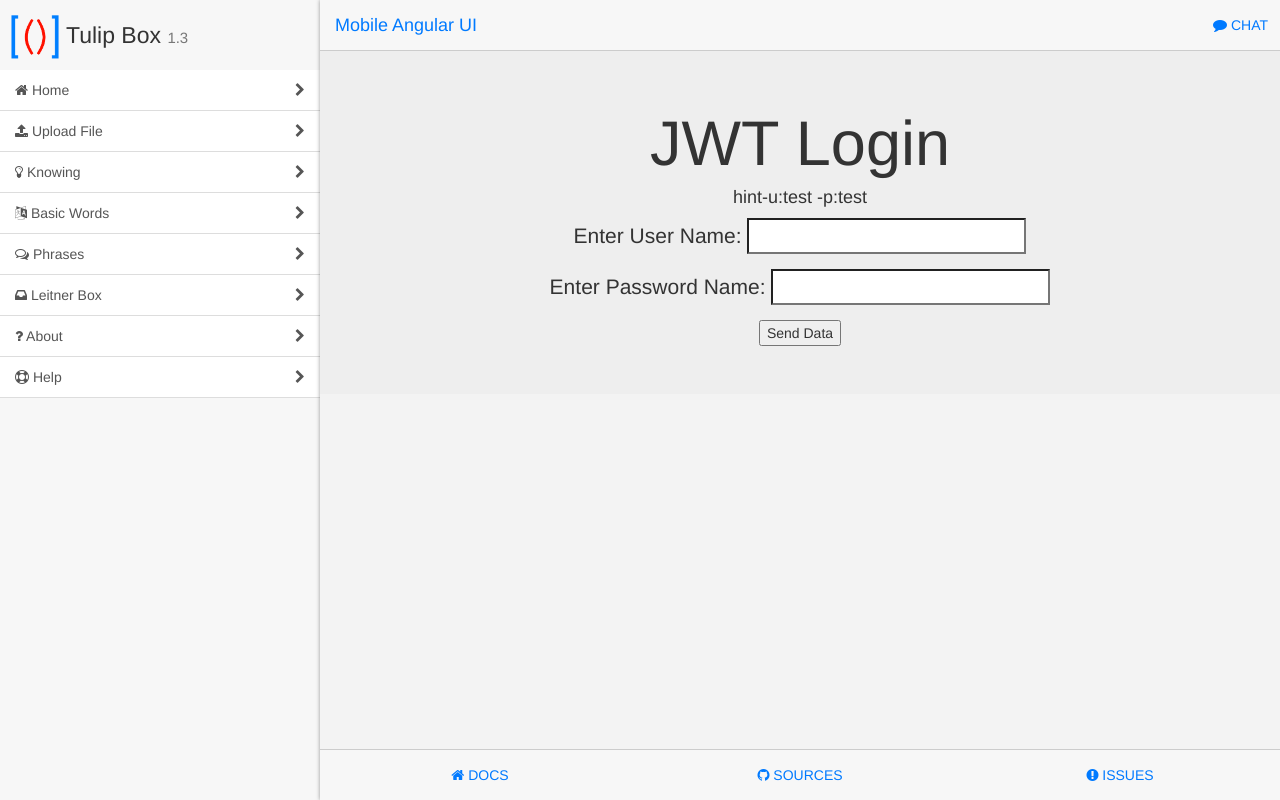
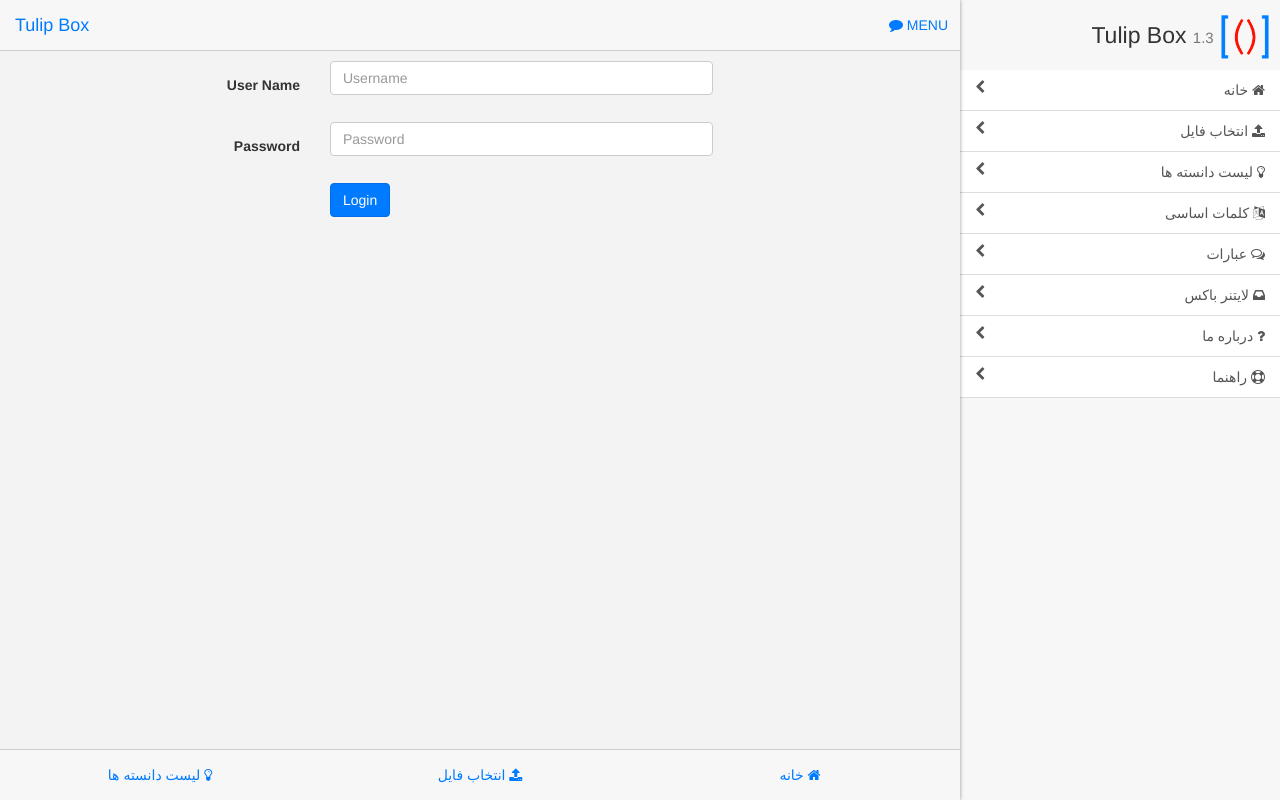
Before and after one commit to mehdi20301/TulipBox, a plain HTML site: page AngularJsRoutingExample/index.html in a window 1280 px wide. Drawn offline with nearby package versions, Linux system fonts and the light colour scheme; some packages are replaced by stand-ins of ours; no server answers.

Commit message:
change to farsi

```diff
--- a/AngularJsRoutingExample/demo.js
+++ b/AngularJsRoutingExample/demo.js
@@ -26,6 +26,7 @@ var app = angular.module('TulipCloudsApp', [
 //});
 app.run(function ($transform, $rootScope, $state,$http, AuthService) {
     window.$transform = $transform;
+
     $rootScope.$on("$stateChangeStart", function (event, toState, toParams, fromState, fromParams) {
         //debugger;
         //var cookieWObject = read_cookie('cookieName');
--- a/AngularJsRoutingExample/dist/css/mobile-angular-ui-desktop.css
+++ b/AngularJsRoutingExample/dist/css/mobile-angular-ui-desktop.css
@@ -2,318 +2,422 @@
     .col-md-1, .col-md-2, .col-md-3, .col-md-4, .col-md-5, .col-md-6, .col-md-7, .col-md-8, .col-md-9, .col-md-10, .col-md-11, .col-md-12 {
         float: left;
     }
+
     .col-md-12 {
         width: 100%;
     }
+
     .col-md-11 {
         width: 91.66666667%;
     }
+
     .col-md-10 {
         width: 83.33333333%;
     }
+
     .col-md-9 {
         width: 75%;
     }
+
     .col-md-8 {
         width: 66.66666667%;
     }
+
     .col-md-7 {
         width: 58.33333333%;
     }
+
     .col-md-6 {
         width: 50%;
     }
+
     .col-md-5 {
         width: 41.66666667%;
     }
+
     .col-md-4 {
         width: 33.33333333%;
     }
+
     .col-md-3 {
         width: 25%;
     }
+
     .col-md-2 {
         width: 16.66666667%;
     }
+
     .col-md-1 {
         width: 8.33333333%;
     }
+
     .col-md-pull-12 {
         right: 100%;
     }
+
     .col-md-pull-11 {
         right: 91.66666667%;
     }
+
     .col-md-pull-10 {
         right: 83.33333333%;
     }
+
     .col-md-pull-9 {
         right: 75%;
     }
+
     .col-md-pull-8 {
         right: 66.66666667%;
     }
+
     .col-md-pull-7 {
         right: 58.33333333%;
     }
+
     .col-md-pull-6 {
         right: 50%;
     }
+
     .col-md-pull-5 {
         right: 41.66666667%;
     }
+
     .col-md-pull-4 {
         right: 33.33333333%;
     }
+
     .col-md-pull-3 {
         right: 25%;
     }
+
     .col-md-pull-2 {
         right: 16.66666667%;
     }
+
     .col-md-pull-1 {
         right: 8.33333333%;
     }
+
     .col-md-pull-0 {
         right: auto;
     }
+
     .col-md-push-12 {
         left: 100%;
     }
+
     .col-md-push-11 {
         left: 91.66666667%;
     }
+
     .col-md-push-10 {
         left: 83.33333333%;
     }
+
     .col-md-push-9 {
         left: 75%;
     }
+
     .col-md-push-8 {
         left: 66.66666667%;
     }
+
     .col-md-push-7 {
         left: 58.33333333%;
     }
+
     .col-md-push-6 {
         left: 50%;
     }
+
     .col-md-push-5 {
         left: 41.66666667%;
     }
+
     .col-md-push-4 {
         left: 33.33333333%;
     }
+
     .col-md-push-3 {
         left: 25%;
     }
+
     .col-md-push-2 {
         left: 16.66666667%;
     }
+
     .col-md-push-1 {
         left: 8.33333333%;
     }
+
     .col-md-push-0 {
         left: auto;
     }
+
     .col-md-offset-12 {
         margin-left: 100%;
     }
+
     .col-md-offset-11 {
         margin-left: 91.66666667%;
     }
+
     .col-md-offset-10 {
         margin-left: 83.33333333%;
     }
+
     .col-md-offset-9 {
         margin-left: 75%;
     }
+
     .col-md-offset-8 {
         margin-left: 66.66666667%;
     }
+
     .col-md-offset-7 {
         margin-left: 58.33333333%;
     }
+
     .col-md-offset-6 {
         margin-left: 50%;
     }
+
     .col-md-offset-5 {
         margin-left: 41.66666667%;
     }
+
     .col-md-offset-4 {
         margin-left: 33.33333333%;
     }
+
     .col-md-offset-3 {
         margin-left: 25%;
     }
+
     .col-md-offset-2 {
         margin-left: 16.66666667%;
     }
+
     .col-md-offset-1 {
         margin-left: 8.33333333%;
     }
+
     .col-md-offset-0 {
         margin-left: 0%;
     }
 }
+
 @media (min-width: 1200px) {
     .col-lg-1, .col-lg-2, .col-lg-3, .col-lg-4, .col-lg-5, .col-lg-6, .col-lg-7, .col-lg-8, .col-lg-9, .col-lg-10, .col-lg-11, .col-lg-12 {
         float: left;
     }
+
     .col-lg-12 {
         width: 100%;
     }
+
     .col-lg-11 {
         width: 91.66666667%;
     }
+
     .col-lg-10 {
         width: 83.33333333%;
     }
+
     .col-lg-9 {
         width: 75%;
     }
+
     .col-lg-8 {
         width: 66.66666667%;
     }
+
     .col-lg-7 {
         width: 58.33333333%;
     }
+
     .col-lg-6 {
         width: 50%;
     }
+
     .col-lg-5 {
         width: 41.66666667%;
     }
+
     .col-lg-4 {
         width: 33.33333333%;
     }
+
     .col-lg-3 {
         width: 25%;
     }
+
     .col-lg-2 {
         width: 16.66666667%;
     }
+
     .col-lg-1 {
         width: 8.33333333%;
     }
+
     .col-lg-pull-12 {
         right: 100%;
     }
+
     .col-lg-pull-11 {
         right: 91.66666667%;
     }
+
     .col-lg-pull-10 {
         right: 83.33333333%;
     }
+
     .col-lg-pull-9 {
         right: 75%;
     }
+
     .col-lg-pull-8 {
         right: 66.66666667%;
     }
+
     .col-lg-pull-7 {
         right: 58.33333333%;
     }
+
     .col-lg-pull-6 {
         right: 50%;
     }
+
     .col-lg-pull-5 {
         right: 41.66666667%;
     }
+
     .col-lg-pull-4 {
         right: 33.33333333%;
     }
+
     .col-lg-pull-3 {
         right: 25%;
     }
+
     .col-lg-pull-2 {
         right: 16.66666667%;
     }
+
     .col-lg-pull-1 {
         right: 8.33333333%;
     }
+
     .col-lg-pull-0 {
         right: auto;
     }
+
     .col-lg-push-12 {
         left: 100%;
     }
+
     .col-lg-push-11 {
         left: 91.66666667%;
     }
+
     .col-lg-push-10 {
         left: 83.33333333%;
     }
+
     .col-lg-push-9 {
         left: 75%;
     }
+
     .col-lg-push-8 {
         left: 66.66666667%;
     }
+
     .col-lg-push-7 {
         left: 58.33333333%;
     }
+
     .col-lg-push-6 {
         left: 50%;
     }
+
     .col-lg-push-5 {
         left: 41.66666667%;
     }
+
     .col-lg-push-4 {
         left: 33.33333333%;
     }
+
     .col-lg-push-3 {
         left: 25%;
     }
+
     .col-lg-push-2 {
         left: 16.66666667%;
     }
+
     .col-lg-push-1 {
         left: 8.33333333%;
     }
+
     .col-lg-push-0 {
         left: auto;
     }
+
     .col-lg-offset-12 {
         margin-left: 100%;
     }
+
     .col-lg-offset-11 {
         margin-left: 91.66666667%;
     }
+
     .col-lg-offset-10 {
         margin-left: 83.33333333%;
     }
+
     .col-lg-offset-9 {
         margin-left: 75%;
     }
+
     .col-lg-offset-8 {
         margin-left: 66.66666667%;
     }
+
     .col-lg-offset-7 {
         margin-left: 58.33333333%;
     }
+
     .col-lg-offset-6 {
         margin-left: 50%;
     }
+
     .col-lg-offset-5 {
         margin-left: 41.66666667%;
     }
+
     .col-lg-offset-4 {
         margin-left: 33.33333333%;
     }
+
     .col-lg-offset-3 {
         margin-left: 25%;
     }
+
     .col-lg-offset-2 {
         margin-left: 16.66666667%;
     }
+
     .col-lg-offset-1 {
         margin-left: 8.33333333%;
     }
+
     .col-lg-offset-0 {
         margin-left: 0%;
     }
 }
+
 .breadcrumb {
     padding: 8px 15px;
     margin-bottom: 20px;
@@ -321,26 +425,32 @@
     background-color: #f5f5f5;
     border-radius: 4px;
 }
+
     .breadcrumb > li {
         display: inline-block;
     }
+
         .breadcrumb > li + li:before {
             content: "/\00a0";
             padding: 0 5px;
             color: #ccc;
         }
+
     .breadcrumb > .active {
         color: #777777;
     }
+
 .pagination {
     display: inline-block;
     padding-left: 0;
     margin: 20px 0;
     border-radius: 4px;
 }
+
     .pagination > li {
         display: inline;
     }
+
         .pagination > li > a,
         .pagination > li > span {
             position: relative;
@@ -353,17 +463,20 @@
             border: 1px solid #ddd;
             margin-left: -1px;
         }
+
         .pagination > li:first-child > a,
         .pagination > li:first-child > span {
             margin-left: 0;
             border-bottom-left-radius: 4px;
             border-top-left-radius: 4px;
         }
+
         .pagination > li:last-child > a,
         .pagination > li:last-child > span {
             border-bottom-right-radius: 4px;
             border-top-right-radius: 4px;
         }
+
         .pagination > li > a:hover,
         .pagination > li > span:hover,
         .pagination > li > a:focus,
@@ -373,6 +486,7 @@
             background-color: #eeeeee;
             border-color: #ddd;
         }
+
     .pagination > .active > a,
     .pagination > .active > span,
     .pagination > .active > a:hover,
@@ -385,6 +499,7 @@
         border-color: #007aff;
         cursor: default;
     }
+
     .pagination > .disabled > span,
     .pagination > .disabled > span:hover,
     .pagination > .disabled > span:focus,
@@ -396,38 +511,45 @@
         border-color: #ddd;
         cursor: not-allowed;
     }
+
 .pagination-lg > li > a,
 .pagination-lg > li > span {
     padding: 10px 16px;
     font-size: 18px;
     line-height: 1.3333333;
 }
+
 .pagination-lg > li:first-child > a,
 .pagination-lg > li:first-child > span {
     border-bottom-left-radius: 6px;
     border-top-left-radius: 6px;
 }
+
 .pagination-lg > li:last-child > a,
 .pagination-lg > li:last-child > span {
     border-bottom-right-radius: 6px;
     border-top-right-radius: 6px;
 }
+
 .pagination-sm > li > a,
 .pagination-sm > li > span {
     padding: 5px 10px;
     font-size: 12px;
     line-height: 1.5;
 }
+
 .pagination-sm > li:first-child > a,
 .pagination-sm > li:first-child > span {
     border-bottom-left-radius: 3px;
     border-top-left-radius: 3px;
 }
+
 .pagination-sm > li:last-child > a,
 .pagination-sm > li:last-child > span {
     border-bottom-right-radius: 3px;
     border-top-right-radius: 3px;
 }
+
 .jumbotron {
     padding-top: 30px;
     padding-bottom: 30px;
@@ -435,80 +557,97 @@
     color: inherit;
     background-color: #eeeeee;
 }
+
     .jumbotron h1,
     .jumbotron .h1 {
         color: inherit;
     }
+
     .jumbotron p {
         margin-bottom: 15px;
         font-size: 21px;
         font-weight: 200;
     }
+
     .jumbotron > hr {
         border-top-color: #d5d5d5;
     }
+
 .container .jumbotron,
 .container-fluid .jumbotron {
     border-radius: 6px;
     padding-left: 15px;
     padding-right: 15px;
 }
+
 .jumbotron .container {
     max-width: 100%;
 }
+
 @media screen and (min-width: 768px) {
     .jumbotron {
         padding-top: 48px;
         padding-bottom: 48px;
     }
+
     .container .jumbotron,
     .container-fluid .jumbotron {
         padding-left: 60px;
         padding-right: 60px;
     }
+
     .jumbotron h1,
     .jumbotron .h1 {
         font-size: 63px;
     }
 }
+
 @media (min-width: 992px) {
     .sidebar {
         pointer-events: auto;
+        direction: rtl;
     }
+
     .sidebar-toggle {
         display: none;
     }
+
     .navbar-brand-center {
         text-align: left;
         width: auto;
         float: left;
         position: relative;
     }
+
     .sidebar-left {
         display: block;
         left: 0;
         width: 300px;
     }
+
     .sidebar-right {
         display: block;
         right: 0;
         left: auto;
         width: 300px;
     }
+
     .sidebar-right-in .sidebar-left {
         -webkit-transform: translate3d(0, 0, 0) !important;
         -moz-transform: translate3d(0, 0, 0) !important;
         transform: translate3d(0, 0, 0) !important;
     }
+
     .sidebar-left-in .sidebar-right {
         -webkit-transform: translate3d(0, 0, 0) !important;
         -moz-transform: translate3d(0, 0, 0) !important;
         transform: translate3d(0, 0, 0) !important;
     }
-  .has-sidebar-left .app,
-  .sidebar-left-in .app {
+
+    .has-sidebar-right .app,
+    .sidebar-right-in .app {
         width: auto;
-    margin-left: 300px;
+        margin-right: 300px;
         left: 0;
         -webkit-transform: translate3d(0, 0, 0) !important;
         -moz-transform: translate3d(0, 0, 0) !important;
@@ -518,6 +657,7 @@
         -moz-transition: -moz-transform 0 ease;
         transition: transform 0 ease;
     }
+
     .sidebar-right-in .app {
         width: auto;
         margin-right: 300px;
@@ -531,17 +671,21 @@
         transition: transform 0 ease;
     }
 }
+
 @media (min-width: 1200px) {
     .sidebar-left {
         width: 320px;
     }
+
     .sidebar-right {
         width: 320px;
     }
-  .has-sidebar-left .app,
-  .sidebar-left-in .app {
-    margin-left: 320px;
+
+    .has-sidebar-right .app,
+    .sidebar-right-in .app {
+        margin-right: 320px;
     }
+
     .sidebar-right-in .app {
         margin-right: 320px;
     }
--- a/AngularJsRoutingExample/dist/js/mobile-angular-ui.core.js
+++ b/AngularJsRoutingExample/dist/js/mobile-angular-ui.core.js
@@ -1706,7 +1706,7 @@
          *
          * @param {object} object An object of the form `{state1: value1, ..., stateN: valueN}`
          */
-        setMany: function(map) {
+          setMany: function (map) {
           angular.forEach(map, function(value, id) {
             this.setOne(id, value);
           }, this);
--- a/AngularJsRoutingExample/dist/js/mobile-angular-ui.js
+++ b/AngularJsRoutingExample/dist/js/mobile-angular-ui.js
@@ -1707,7 +1707,7 @@
          * @param {object} object An object of the form `{state1: value1, ..., stateN: valueN}`
          */
         setMany: function(map) {
-          angular.forEach(map, function(value, id) {
+            angular.forEach(map, function (value, id) {
             this.setOne(id, value);
           }, this);
         },
@@ -3489,7 +3489,8 @@
       ) {
         return {
           restrict: 'C',
-          link: function(scope, elem, attrs) {
+            link: function (scope, elem, attrs) {
+                debugger;
             var parentClass = 'has-sidebar-' + side;
             var visibleClass = 'sidebar-' + side + '-visible';
             var activeClass = 'sidebar-' + side + '-in';
@@ -3513,7 +3514,6 @@
               $rootElement
                 .removeClass(activeClass);
             });
-
             var defaultActive = attrs.active !== undefined && attrs.active !== 'false';
             SharedState.initialize(scope, stateName, {defaultValue: defaultActive});
 
--- a/AngularJsRoutingExample/index.html
+++ b/AngularJsRoutingExample/index.html
@@ -13,14 +13,14 @@
     </style>
     <link rel="stylesheet" href="/dist/css/mobile-angular-ui-hover.min.css" />
     <link rel="stylesheet" href="/dist/css/mobile-angular-ui-base.min.css" />
-    <link rel="stylesheet" href="/dist/css/mobile-angular-ui-desktop.min.css" />
+    <link rel="stylesheet" href="/dist/css/mobile-angular-ui-desktop.css" />
     <link rel="stylesheet" href="/dist/css/demo.css" />
     <!-- JS (load angular, ui-router, and our custom js file) -->
     <!--<script src="angular.js"></script>-->
 
     <script src="//ajax.googleapis.com/ajax/libs/angularjs/1.5.6/angular.min.js"></script>
     <script src="//ajax.googleapis.com/ajax/libs/angularjs/1.5.6/angular-route.min.js"></script>
-    <script src="/dist/js/mobile-angular-ui.min.js"></script>
+    <script src="/dist/js/mobile-angular-ui.js"></script>
     <!-- Required to use $touch, $swipe, $drag and $translate services -->
     <script src="/dist/js/mobile-angular-ui.gestures.min.js"></script>
     <script src="//cdnjs.cloudflare.com/ajax/libs/angular-ui-router/0.2.8/angular-ui-router.min.js"></script>
@@ -34,34 +34,34 @@
       ui-prevent-touchmove-defaults>
     <!-- Sidebars -->
     <div ng-include="'partials/sidebar.html'"
-         ui-track-as-search-param="true"
-         class="sidebar sidebar-left"></div>
+         class="sidebar sidebar-right" ></div>
     <div ng-include="'partials/sidebarRight.html'"
-         class="sidebar sidebar-right"></div>
+         class="sidebar sidebar-left" ></div>
+
     <div class="app"
-         ui-swipe-right="Ui.turnOn('uiSidebarLeft')"
-         ui-swipe-left="Ui.turnOff('uiSidebarLeft')">
+         ui-swipe-right="Ui.turnOff('uiSidebarRight')"
+         ui-swipe-left="Ui.turnOn('uiSidebarRight')">
         <!-- Navbars -->
         <div class="navbar navbar-app navbar-absolute-top">
             <div class="navbar-brand navbar-brand-center" ui-yield-to="title">
-                Mobile Angular UI
+                Tulip Box
             </div>
             <div class="btn-group pull-left">
                 <div ui-toggle="uiSidebarLeft" class="btn sidebar-toggle">
-                    <i class="fa fa-bars"></i> Menu
+                    <i class="fa fa-bars"></i> Chat
                 </div>
             </div>
             <div class="btn-group pull-right" ui-yield-to="navbarAction">
                 <div ui-toggle="uiSidebarRight" class="btn sidebar-right-toggle">
-                    <i class="fa fa-comment"></i> Chat
+                    <i class="fa fa-comment"></i> Menu
                 </div>
             </div>
         </div>
         <div class="navbar navbar-app navbar-absolute-bottom">
             <div class="btn-group justified">
-                <a href="/docs" class="btn btn-navbar"><i class="fa fa-home fa-navbar"></i> Docs</a>
-                <a href="https://github.com/mcasimir/mobile-angular-ui" class="btn btn-navbar"><i class="fa fa-github fa-navbar"></i> Sources</a>
-                <a href="https://github.com/mcasimir/mobile-angular-ui/issues" class="btn btn-navbar"><i class="fa fa-exclamation-circle fa-navbar"></i> Issues</a>
+                <a href="#/knowing" class="btn btn-navbar">لیست دانسته ها <i class="fa fa-lightbulb-o"></i> </a>
+                <a href="#/scroll" class="btn btn-navbar"> انتخاب فایل <i class="fa fa-upload"></i></a>
+                <a href="#/home" class="btn btn-navbar"> خانه <i class="fa fa-home"></i></a>
             </div>
         </div>
         <!-- App Body -->
--- a/AngularJsRoutingExample/partials/Login.html
+++ b/AngularJsRoutingExample/partials/Login.html
@@ -1,9 +1,39 @@
-<div class="jumbotron text-center">
+<!--<div class="jumbotron text-center">
     <h1>JWT Login</h1>
-     <h4>hint-u:test -p:test</h4>
+    <h4>hint-u:test -p:test</h4>
     <div ng-controller="myLoggingCtrl">
         <p>Enter User Name: <input type="text" ng-model="Users.UserName"></p>
         <p>Enter Password Name: <input type="text" ng-model="Users.Password"></p>
-        <input type="button" name="send" value="Send Data" ng-click="myFunc(Users)" />
+        <input type="button" name="send" value="Send Data" />
     </div>
-</div>
+</div>-->
+
+
+<form ng-controller="myLoggingCtrl" class="form-horizontal">
+        <!-- Text input-->
+        <div class="form-group">
+            <label class="col-md-4 control-label" for="textinput">User Name</label>
+            <div class="col-md-5">
+                <input ng-model="Users.UserName" type="text" placeholder="Username" class="form-control input-md">
+                <span class="help-block hide"></span>
+            </div>
+        </div>
+
+        <!-- Search input-->
+        <div class="form-group">
+            <label class="col-md-4 control-label" for="searchinput">Password</label>
+            <div class="col-md-5">
+                <input ng-model="Users.Password" type="password" placeholder="Password" class="form-control input-md">
+                <p class="help-block hide"></p>
+            </div>
+        </div>
+
+        <!-- Button -->
+        <div class="form-group">
+            <label class="col-md-4 control-label" for="searchinput"></label>
+
+            <div class="col-md-5 float-right">
+                <button id="singlebutton" name="singlebutton" class="btn btn-primary input-md" ng-click="myFunc(Users)">Login</button>
+            </div>
+        </div>
+</form>
--- a/AngularJsRoutingExample/partials/sidebar.html
+++ b/AngularJsRoutingExample/partials/sidebar.html
@@ -2,26 +2,26 @@
   <h1 class="scrollable-header app-name"><img width="50" src="../dist/img/imageedit_3_4135234132.png" />
               Tulip Box <small>1.3</small></h1>
   <div class="scrollable-content">
-    <div class="list-group" ui-turn-off="uiSidebarLeft">
-      <a class="list-group-item" href="#/home"><i class="fa fa-home"></i> Home <i class="fa fa-chevron-right pull-right"></i></a>
-      <a class="list-group-item" href="#/scroll"><i class="fa fa-upload"></i> Upload File <i class="fa fa-chevron-right pull-right"></i></a>
-      <a class="list-group-item" href="#/knowing"><i class="fa fa-lightbulb-o"></i> Knowing <i class="fa fa-chevron-right pull-right"></i></a>
-      <a class="list-group-item" href="#/basicWords"><i class="fa fa-language"></i> Basic Words <i class="fa fa-chevron-right pull-right"></i></a>
-      <a class="list-group-item" href="#/phrases"><i class="fa fa-comments-o"></i> Phrases <i class="fa fa-chevron-right pull-right"></i></a>
-      <a class="list-group-item" href="#/leitnerBox"><i class="fa fa-inbox"></i> Leitner Box <i class="fa fa-chevron-right pull-right"></i></a>
-      <a class="list-group-item" href="#/about"><i class="fa fa-question"></i> About <i class="fa fa-chevron-right pull-right"></i></a>
-      <a class="list-group-item" href="#/help"><i class="fa fa-life-ring"></i> Help <i class="fa fa-chevron-right pull-right"></i></a>
-      <!--<a class="list-group-item" href="#/toggle">Toggle <i class="fa fa-chevron-right pull-right"></i></a>
-      <a class="list-group-item" href="#/tabs">Tabs <i class="fa fa-chevron-right pull-right"></i></a>
-      <a class="list-group-item" href="#/accordion">Accordion <i class="fa fa-chevron-right pull-right"></i></a>
-      <a class="list-group-item" href="#/overlay">Overlay <i class="fa fa-chevron-right pull-right"></i></a>
-      <a class="list-group-item" href="#/forms">Forms <i class="fa fa-chevron-right pull-right"></i></a>
-      <a class="list-group-item" href="#/dropdown">Dropdown <i class="fa fa-chevron-right pull-right"></i></a>
-      <a class="list-group-item" href="#/touch">Touch<i class="fa fa-chevron-right pull-right"></i></a>
-      <a class="list-group-item" href="#/swipe">Swipe<i class="fa fa-chevron-right pull-right"></i></a>
-      <a class="list-group-item" href="#/drag">Drag 1<i class="fa fa-chevron-right pull-right"></i></a>
-      <a class="list-group-item" href="#/drag2">Drag 2<i class="fa fa-chevron-right pull-right"></i></a>
-      <a class="list-group-item" href="#/carousel">Drag 3<i class="fa fa-chevron-right pull-right"></i></a>-->
+    <div class="list-group"  ui-toggle="uiSidebarRight">
+      <a class="list-group-item" href="#/home"><i class="fa fa-home"></i> خانه <i class="fa fa fa-chevron-left pull-left"></i></a>
+      <a class="list-group-item" href="#/scroll"><i class="fa fa-upload"></i> انتخاب فایل <i class="fa fa fa-chevron-left pull-left"></i></a>
+      <a class="list-group-item" href="#/knowing"><i class="fa fa-lightbulb-o"></i> لیست دانسته ها <i class="fa fa fa-chevron-left pull-left"></i></a>
+      <a class="list-group-item" href="#/basicWords"><i class="fa fa-language"></i> کلمات اساسی <i class="fa fa fa-chevron-left pull-left"></i></a>
+      <a class="list-group-item" href="#/phrases"><i class="fa fa-comments-o"></i> عبارات <i class="fa fa fa-chevron-left pull-left"></i></a>
+      <a class="list-group-item" href="#/leitnerBox"><i class="fa fa-inbox"></i> لایتنر باکس <i class="fa fa fa-chevron-left pull-left"></i></a>
+      <a class="list-group-item" href="#/about"><i class="fa fa-question"></i> درباره ما <i class="fa fa fa-chevron-left pull-left"></i></a>
+      <a class="list-group-item" href="#/help"><i class="fa fa-life-ring"></i> راهنما <i class="fa fa fa-chevron-left pull-left"></i></a>
+      <!--<a class="list-group-item" href="#/toggle">Toggle <i class="fa fa fa-chevron-left pull-left"></i></a>
+      <a class="list-group-item" href="#/tabs">Tabs <i class="fa fa fa-chevron-left pull-left"></i></a>
+      <a class="list-group-item" href="#/accordion">Accordion <i class="fa fa fa-chevron-left pull-left"></i></a>
+      <a class="list-group-item" href="#/overlay">Overlay <i class="fa fa fa-chevron-left pull-left"></i></a>
+      <a class="list-group-item" href="#/forms">Forms <i class="fa fa fa-chevron-left pull-left"></i></a>
+      <a class="list-group-item" href="#/dropdown">Dropdown <i class="fa fa fa-chevron-left pull-left"></i></a>
+      <a class="list-group-item" href="#/touch">Touch<i class="fa fa fa-chevron-left pull-left"></i></a>
+      <a class="list-group-item" href="#/swipe">Swipe<i class="fa fa fa-chevron-left pull-left"></i></a>
+      <a class="list-group-item" href="#/drag">Drag 1<i class="fa fa fa-chevron-left pull-left"></i></a>
+      <a class="list-group-item" href="#/drag2">Drag 2<i class="fa fa fa-chevron-left pull-left"></i></a>
+      <a class="list-group-item" href="#/carousel">Drag 3<i class="fa fa fa-chevron-left pull-left"></i></a>-->
     </div>
   </div>
 </div>
```
Also changed, not shown: AngularJsRoutingExample/partials/sidebarRight.html (+1 -1 lines). Lines whose indentation alone changed are shown as unchanged.
